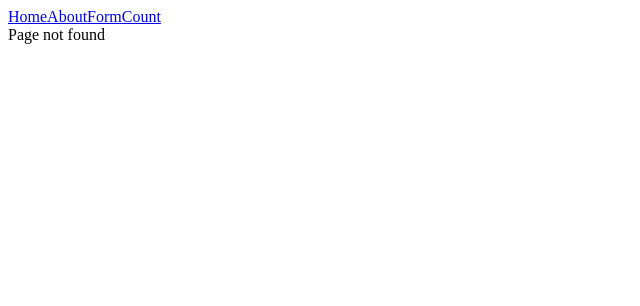
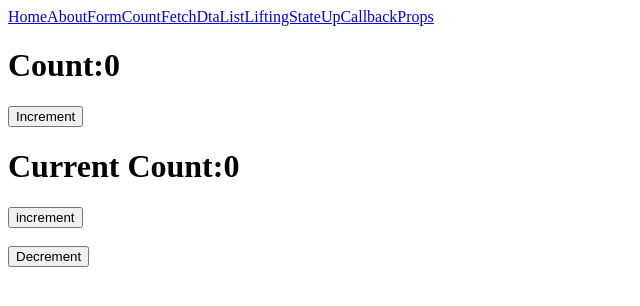
Before and after one commit to Amitkm997/Reactjs_reference_code, a React (Vite) app: page /lift in a window 1280 px wide. Before the commit this address had no page. Shown: the top 306 px of the page, without its empty margins (0-640 px from the left). Built offline with nearby package versions, Linux system fonts and the light colour scheme.

Commit message:
contextAPI

```diff
--- /dev/null
+++ b/src/Adhar.jsx
@@ -0,0 +1,19 @@
+
+
+
+import React from 'react'
+import './App.css'
+export default function Adhar(props) {
+    console.log(props)
+  return (
+    <>
+      <div className='adhar'>
+         <h1>{props.name}</h1>
+         <p>{props.email}</p>
+         <p>{props.address}</p>
+         <h1>0</h1>
+         <button>likes</button>
+      </div>
+    </>
+  )
+}
--- a/src/App.css
+++ b/src/App.css
@@ -2,7 +2,7 @@
 
 .card{
   width: 200px;
-  height: 250px;
+  height: 350px;
   border: 2px solid black;
   background-color: bisque;
   text-align: center;
@@ -13,3 +13,12 @@
   display: flex;
   flex-wrap: wrap;
 }
+
+.adhar{
+  width: 200px;
+  height: 350px;
+  border: 2px solid black;
+  background-color: bisque;
+  text-align: center;
+  margin: 5px;
+}
--- a/src/App.jsx
+++ b/src/App.jsx
@@ -9,32 +9,30 @@ import Navbar from './Navbar'
 import About from './components/About'
 import {Routes,Route} from 'react-router-dom'
 import Error from './components/Error'
+import LiftingStateUp from './LiftingStateUp'
+import CallbackProps from './CallbackProps'
+import CounterProvider from './context/counterContext'
+import ConterController from './controllers/ConterController'
+import CounterDisplay from './controllers/CounterDisplay'
 function App() {
   return (
     <>
-      {/* <div className='container'>
-        <Card name="Amit" email="amitkm@gmail.com"/>
-        <Card name="Vidhi" email="vidhi@gmail.com"/>
-        <Card name="Amit" email="amitkm@gmail.com"/>
-        <Card name="Vidhi" email="vidhi@gmail.com"/>
-        <Card name="Amit" email="amitkm@gmail.com"/>
-        <Card name="Vidhi" email="vidhi@gmail.com"/>
-        <Card name="Amit" email="amitkm@gmail.com"/>
-        <Card name="Vidhi" email="vidhi@gmail.com"/>
-        <Card></Card>
-      </div> */}
-     {/* <Count></Count> */}
-     {/* <Form/> */}
-     {/* <FetchData/> */}
-     {/* <List/> */}
     <Navbar/>
      <Routes>
        <Route path='/' element={<Home/>}></Route>
        <Route path='/about' element={<About/>}/>
        <Route path='/form' element={<Form/>}></Route>
        <Route path='/count' element={<Count/>}/>
+       <Route path='/fetch' element={<FetchData/>}/>
        <Route path='*' element={<Error/>}/>
+       <Route path='/list' element={<List/>}/>
+       <Route path='/lift' element={<LiftingStateUp/>}/>
+       <Route path='/callback' element={<CallbackProps/>}/>
      </Routes>
+     <CounterProvider>
+       <CounterDisplay/>
+       <ConterController/>
+     </CounterProvider>
     </>
   )
 }
--- /dev/null
+++ b/src/CallbackProps.jsx
@@ -0,0 +1,17 @@
+import React from 'react'
+
+export default function CallbackProps() {
+    const handleClick=(value)=>{
+        console.log('Received from Child',value)
+    }
+  return (
+    <>
+      <Child onClickButton={handleClick} />
+    </>
+  )
+}
+
+
+function Child(props){
+   return <button onClick={()=>props.onClickButton("Hello i'm from child")}>Click Me---</button>
+}
--- a/src/FetchData.jsx
+++ b/src/FetchData.jsx
@@ -1,19 +1,24 @@
-
-
-import React, { useState,useEffect } from 'react'
-
+import React, { useState, useEffect } from 'react'
+import Adhar from './Adhar';
+import './App.css'
 export default function FetchData() {
-    const[user,setUser]=useState([])
+   const [user, setUser] = useState([])
    console.log(user);
-    useEffect(()=>{
+   useEffect(() => {
       fetch('https://jsonplaceholder.typicode.com/users').
-        then((res)=>res.json()).then((data)=>setUser(data)).
-        catch((err)=>console.log(err))
-    },[])
+         then((res) => res.json()).then((data) => setUser(data)).
+         catch((err) => console.log(err))
+   }, [])
    return (
       <>
-        {/* <h1>{user.name}</h1> */}
-        {user.map((cur)=><h1>{cur.name}</h1>)}
+         <div className='container'>
+            {user.map((cur) => <Adhar
+             name={cur.name}
+             email={cur.email}
+             address={cur.address.city}
+             />)}
+         </div>
+
       </>
    )
 }
--- /dev/null
+++ b/src/LiftingStateUp.jsx
@@ -0,0 +1,22 @@
+
+
+import React from 'react'
+import { useState } from 'react'
+export default function LiftingStateUp() {
+    const[count,setCount]=useState(0)
+  return (
+     <>
+        <ChildA count={count}/>
+        <ChildB setCount={setCount}/>
+     </>
+  )
+}
+
+
+function ChildA(props ){
+    return <h1>Count:{props.count}</h1>
+}
+
+function ChildB(props){
+    return <button onClick={()=>props.setCount((n)=>n+1)}>Increment</button>
+}
--- a/src/List.jsx
+++ b/src/List.jsx
@@ -6,11 +6,11 @@ export default function List() {
     return (
         <>
             <h1>Students list</h1>
-            <ol type='a'>
-                {students.map((n, index) => (
-                    <li key={index}>{n}</li>
-                ))}
-            </ol>
+            <ul>
+                {
+                    students.map((cur,index)=><li key={index}>{cur}</li>)
+                }
+            </ul>
         </>
     )
 }
--- a/src/Navbar.jsx
+++ b/src/Navbar.jsx
@@ -10,7 +10,10 @@ export default function Navbar() {
         <Link to='/about'>About</Link>
         <Link to='/form'>Form</Link>
         <Link to='/count'>Count</Link>
-
+        <Link to='/fetch'>FetchDta</Link>
+        <Link to='/list'>List</Link>
+        <Link to='/lift'>LiftingStateUp</Link>
+        <Link to='/callback'>CallbackProps</Link>
       </>
   )
 }
--- /dev/null
+++ b/src/context/counterContext.jsx
@@ -0,0 +1,19 @@
+
+
+import React, { useState } from 'react'
+import { createContext } from 'react'
+
+export const CounterContext=createContext()
+
+export default function counterProvider({children}) {
+    const[count,setCount]=useState(0)
+    const increment=()=>setCount(count=>count+1)
+    const decrement=()=>setCount(count=>count-1)
+  return (
+    <>
+    <CounterContext.Provider value={{count,increment,decrement}}>
+        {children}
+    </CounterContext.Provider>
+    </>
+  )
+}
--- /dev/null
+++ b/src/controllers/ConterController.jsx
@@ -0,0 +1,14 @@
+
+
+import React, { useContext } from 'react'
+import { CounterContext } from '../context/counterContext'
+
+export default function ConterController() {
+    const{increment,decrement}=useContext(CounterContext);
+  return (
+    <>
+      <button onClick={increment}>increment</button><br /><br />
+      <button onClick={decrement}>Decrement</button>
+    </>
+  )
+}
--- /dev/null
+++ b/src/controllers/CounterDisplay.jsx
@@ -0,0 +1,11 @@
+import React from 'react'
+import { useContext } from 'react'
+import { CounterContext } from '../context/counterContext'
+export default function CounterDisplay() {
+    const{count}=useContext(CounterContext)
+  return (
+    <>
+      <h1>Current Count:{count}</h1>
+    </>
+  )
+}
```
Lines whose indentation alone changed are shown as unchanged.
